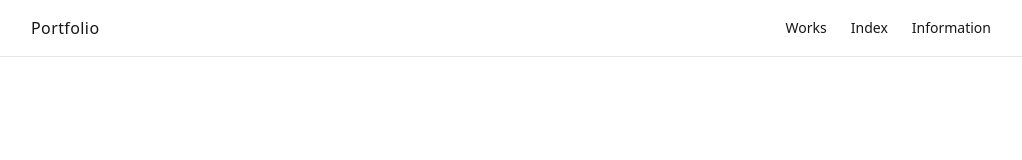
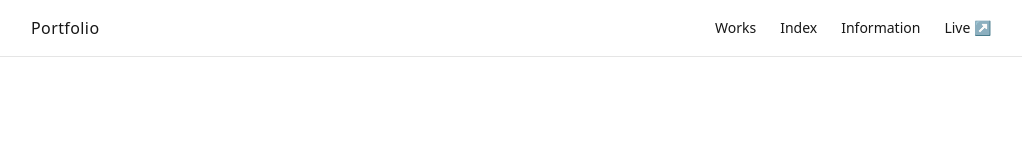
Before and after one commit to willllllie/photography-portfolio, a website: page public/index.html in a window 1280 px wide. Shown: the whole page, without its empty margins (129-1151 px from the left). Drawn offline with nearby package versions, Linux system fonts and the light colour scheme; files that its build step writes are made by us from their sources.

Commit message:
done for now

```diff
--- a/public/index.html
+++ b/public/index.html
@@ -14,6 +14,7 @@
           <li><a id="nav-works" href="#works" class="py-2 hover:opacity-70 focus:outline-none focus-visible:ring-2 focus-visible:ring-black/20">Works</a></li>
           <li><a id="nav-index" href="#index" class="py-2 hover:opacity-70 focus:outline-none focus-visible:ring-2 focus-visible:ring-black/20">Index</a></li>
           <li><a id="nav-information" href="#information" class="py-2 hover:opacity-70 focus:outline-none focus-visible:ring-2 focus-visible:ring-black/20">Information</a></li>
+          <li><a id="nav-live" href="https://willie-franklin-photograpy-portfolio.netlify.app/" target="_blank" rel="noopener noreferrer" class="py-2 hover:opacity-70 focus:outline-none focus-visible:ring-2 focus-visible:ring-black/20">Live ↗</a></li>
         </ul>
       </nav>
     </header>
```
